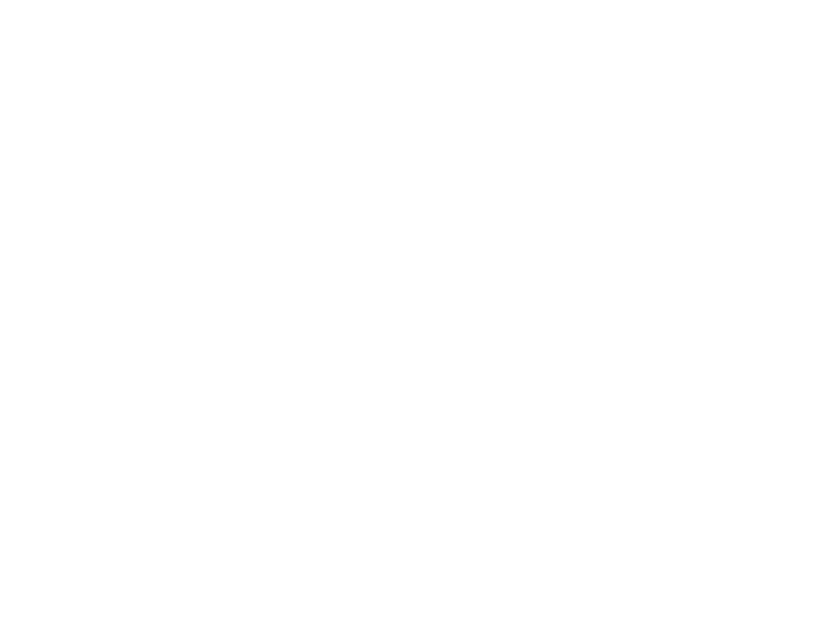
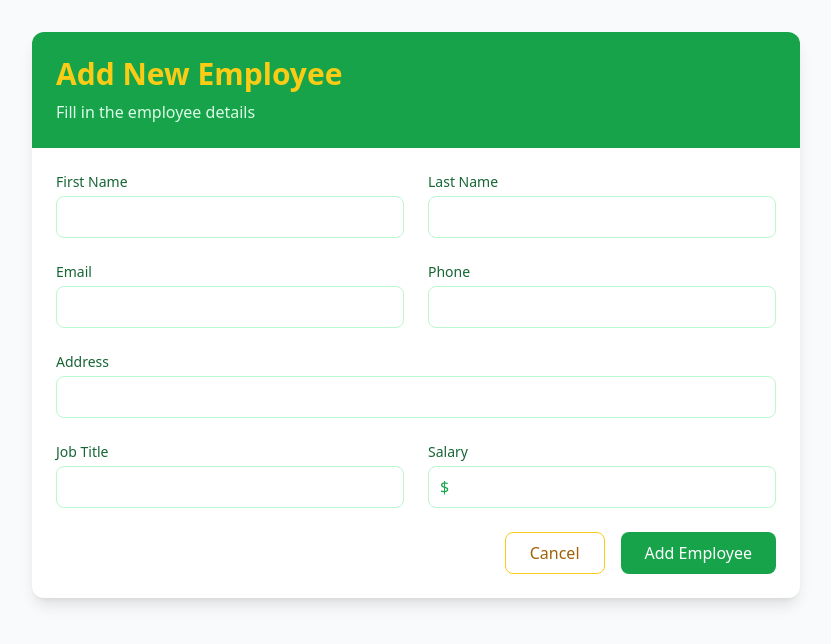
Before and after one commit to uvindu827/AgroVista, a React (Create React App) app in the folder frontend/: page /add-employee in a window 1280 px wide. Before the commit this address had no page. Shown: the top 644 px of the page, without its empty margins (224-1055 px from the left). Built offline with nearby package versions, Linux system fonts and the light colour scheme.

Commit message:
implemented add employees frontend

```diff
--- a/frontend/src/App.js
+++ b/frontend/src/App.js
@@ -1,6 +1,7 @@
 import React from 'react';
 import './App.css';
 import Staff from './components/StaffDetails/Staff';
+import AddEmployee from './components/AddEmployee/AddEmployee';
 import {Route, Routes} from 'react-router';
 
 function App() {
@@ -9,6 +10,7 @@ function App() {
       <React.Fragment>
         <Routes>
           <Route path="/" element={<Staff />}/>
+          <Route path="/add-employee" element={<AddEmployee />} />
         </Routes>
       </React.Fragment>
     </div>
--- /dev/null
+++ b/frontend/src/components/AddEmployee/AddEmployee.js
@@ -0,0 +1,186 @@
+import React, { useState } from "react";
+import { useNavigate } from "react-router-dom";
+import axios from "axios";
+
+function AddEmployee() {
+  const navigate = useNavigate();
+  const [inputs, setInputs] = useState({
+    firstName: "",
+    lastName: "",
+    email: "",
+    phoneNumber: "",
+    address: "",
+    jobTitle: "",
+    basicSalary: "",
+  });
+
+  const handleChange = (e) => {
+    setInputs((prevState) => ({
+      ...prevState,
+      [e.target.name]: e.target.value,
+    }));
+  };
+
+  const handleSubmit = (e) => {
+    e.preventDefault();
+    console.log(inputs);
+    sendRequest().then(() => navigate("/"));
+  };
+
+  const handleCancel = () => {
+    navigate(-1);
+  };
+
+  const sendRequest = async () => {
+    await axios.post("http://localhost:3000/api/staff/addStaff", {
+      firstName: String(inputs.firstName),
+      lastName: String(inputs.lastName),
+      email: String(inputs.email),
+      phoneNumber: String(inputs.phoneNumber),
+      address: String(inputs.address),
+      jobTitle: String(inputs.jobTitle),
+      basicSalary: Number(inputs.basicSalary),
+    }).then(res => res.data)
+  }
+
+  return (
+    <div className="min-h-screen bg-gray-50 py-8 px-4">
+      <div className="max-w-3xl mx-auto bg-white rounded-xl shadow-lg overflow-hidden">
+        {/* Form Header */}
+        <div className="bg-green-600 p-6">
+          <h2 className="text-3xl font-bold text-yellow-400 mb-2">
+            Add New Employee
+          </h2>
+          <p className="text-green-100">Fill in the employee details</p>
+        </div>
+
+        {/* Form Body */}
+        <form onSubmit={handleSubmit} className="p-6 space-y-6">
+          <div className="grid grid-cols-1 md:grid-cols-2 gap-6">
+            {/* First Name */}
+            <div>
+              <label className="block text-sm font-medium text-green-800 mb-1">
+                First Name
+              </label>
+              <input
+                type="text"
+                name="firstName"
+                value={inputs.firstName}
+                onChange={handleChange}
+                className="w-full px-4 py-2 border border-green-200 rounded-lg focus:ring-2 focus:ring-yellow-400 focus:border-green-600"
+              />
+            </div>
+
+            {/* Last Name */}
+            <div>
+              <label className="block text-sm font-medium text-green-800 mb-1">
+                Last Name
+              </label>
+              <input
+                type="text"
+                name="lastName"
+                value={inputs.lastName}
+                onChange={handleChange}
+                className="w-full px-4 py-2 border border-green-200 rounded-lg focus:ring-2 focus:ring-yellow-400 focus:border-green-600"
+              />
+            </div>
+
+            {/* Email */}
+            <div>
+              <label className="block text-sm font-medium text-green-800 mb-1">
+                Email
+              </label>
+              <input
+                type="email"
+                name="email"
+                value={inputs.email}
+                onChange={handleChange}
+                className="w-full px-4 py-2 border border-green-200 rounded-lg focus:ring-2 focus:ring-yellow-400 focus:border-green-600"
+              />
+            </div>
+
+            {/* Phone Number */}
+            <div>
+              <label className="block text-sm font-medium text-green-800 mb-1">
+                Phone
+              </label>
+              <input
+                type="tel"
+                name="phoneNumber"
+                value={inputs.phoneNumber}
+                onChange={handleChange}
+                className="w-full px-4 py-2 border border-green-200 rounded-lg focus:ring-2 focus:ring-yellow-400 focus:border-green-600"
+              />
+            </div>
+
+            {/* Address */}
+            <div className="md:col-span-2">
+              <label className="block text-sm font-medium text-green-800 mb-1">
+                Address
+              </label>
+              <input
+                type="text"
+                name="address"
+                value={inputs.address}
+                onChange={handleChange}
+                className="w-full px-4 py-2 border border-green-200 rounded-lg focus:ring-2 focus:ring-yellow-400 focus:border-green-600"
+              />
+            </div>
+
+            {/* Job Title */}
+            <div>
+              <label className="block text-sm font-medium text-green-800 mb-1">
+                Job Title
+              </label>
+              <input
+                type="text"
+                name="jobTitle"
+                value={inputs.jobTitle}
+                onChange={handleChange}
+                className="w-full px-4 py-2 border border-green-200 rounded-lg focus:ring-2 focus:ring-yellow-400 focus:border-green-600"
+              />
+            </div>
+
+            {/* Salary */}
+            <div>
+              <label className="block text-sm font-medium text-green-800 mb-1">
+                Salary
+              </label>
+              <div className="relative">
+                <span className="absolute left-3 top-1/2 -translate-y-1/2 text-green-600">
+                  $
+                </span>
+                <input
+                  type="number"
+                  name="basicSalary"
+                  value={inputs.basicSalary}
+                  onChange={handleChange}
+                  className="w-full pl-8 pr-4 py-2 border border-green-200 rounded-lg focus:ring-2 focus:ring-yellow-400 focus:border-green-600"
+                />
+              </div>
+            </div>
+          </div>
+
+          {/* Form Actions */}
+          <div className="flex justify-end gap-4 mt-8">
+            <button
+              type="button"
+              onClick={handleCancel}
+              className="px-6 py-2 border border-yellow-400 text-yellow-700 rounded-lg hover:bg-yellow-50"
+            >
+              Cancel
+            </button>
+            <button
+              type="submit"
+              className="px-6 py-2 bg-green-600 text-white rounded-lg hover:bg-green-700"
+            >
+              Add Employee
+            </button>
+          </div>
+        </form>
+      </div>
+    </div>
+  );
+}
+
+export default AddEmployee;
--- a/frontend/src/components/StaffDetails/Staff.js
+++ b/frontend/src/components/StaffDetails/Staff.js
@@ -1,5 +1,6 @@
 import React, { useEffect, useState } from "react";
 import axios from "axios";
+import { useNavigate } from "react-router-dom";
 import StaffMember from "../StaffMember/StaffMember";
 
 const URL = "http://localhost:3000/api/staff/getStaff";
@@ -12,6 +13,7 @@ function Staff() {
   const [staff, setStaff] = useState([]);
   const [loading, setLoading] = useState(true);
   const [error, setError] = useState(null);
+  const navigate = useNavigate();
 
   useEffect(() => {
     const fetchData = async () => {
@@ -27,6 +29,20 @@ function Staff() {
     fetchData();
   }, []);
 
+  const handleAddEmployee = () => {
+    navigate("/add-employee");
+  };
+
+  const handleEdit = (employeeId) => {
+    // Implement edit functionality
+    console.log("Edit employee:", employeeId);
+  };
+
+  const handleDelete = (employeeId) => {
+    // Implement delete functionality
+    console.log("Delete employee:", employeeId);
+  };
+
   if (loading) return <div className="p-4 text-green-600">Loading...</div>;
   if (error) return <div className="p-4 text-yellow-700">Error: {error}</div>;
 
@@ -38,6 +54,14 @@ function Staff() {
             Staff Details
           </h1>
         </div>
+        <div className="mt-4 sm:mt-0 sm:ml-16 sm:flex-none">
+          <button
+            onClick={handleAddEmployee}
+            className="inline-flex items-center justify-center rounded-md bg-green-600 px-4 py-2 text-sm font-medium text-white shadow-sm hover:bg-green-700 focus:outline-none focus:ring-2 focus:ring-green-500 focus:ring-offset-2"
+          >
+            Add Employee
+          </button>
+        </div>
       </div>
 
       <div className="mt-8 overflow-hidden shadow-lg ring-2 ring-green-200 rounded-xl">
@@ -45,6 +69,7 @@ function Staff() {
           <table className="min-w-full divide-y divide-green-200">
             <thead className="bg-green-100">
               <tr>
+                {/* Existing headers */}
                 <th scope="col" className="px-6 py-3 text-left text-sm font-semibold text-green-800 uppercase tracking-wider">
                   First Name
                 </th>
@@ -66,11 +91,19 @@ function Staff() {
                 <th scope="col" className="px-6 py-3 text-left text-sm font-semibold text-green-800 uppercase tracking-wider">
                   Salary
                 </th>
+                <th scope="col" className="px-6 py-3 text-right text-sm font-semibold text-green-800 uppercase tracking-wider">
+                  Actions
+                </th>
               </tr>
             </thead>
             <tbody className="bg-white divide-y divide-green-200">
-              {staff.map((member, i) => (
-                <StaffMember key={i} StaffMember={member} />
+              {staff.map((member) => (
+                <StaffMember
+                  key={member.id}
+                  StaffMember={member}
+                  onEdit={() => handleEdit(member.id)}
+                  onDelete={() => handleDelete(member.id)}
+                />
               ))}
             </tbody>
           </table>
--- a/frontend/src/components/StaffMember/StaffMember.js
+++ b/frontend/src/components/StaffMember/StaffMember.js
@@ -1,6 +1,6 @@
 import React from "react";
 
-function StaffMember({ StaffMember }) {
+function StaffMember({ StaffMember, onEdit, onDelete }) {
   const {
     firstName,
     lastName,
@@ -13,6 +13,7 @@ function StaffMember({ StaffMember }) {
 
   return (
     <tr className="hover:bg-yellow-50 transition-colors">
+      {/* Existing columns */}
       <td className="px-6 py-4 whitespace-nowrap text-gray-700">{firstName}</td>
       <td className="px-6 py-4 whitespace-nowrap text-gray-700">{lastName}</td>
       <td className="px-6 py-4 whitespace-nowrap text-gray-700">{email}</td>
@@ -20,6 +21,22 @@ function StaffMember({ StaffMember }) {
       <td className="px-6 py-4 whitespace-nowrap text-gray-700">{address}</td>
       <td className="px-6 py-4 whitespace-nowrap text-gray-700">{jobTitle}</td>
       <td className="px-6 py-4 whitespace-nowrap text-green-600 font-medium">${basicSalary}</td>
+
+      {/* Action buttons */}
+      <td className="px-6 py-4 whitespace-nowrap text-right text-sm font-medium">
+        <button
+          onClick={onEdit}
+          className="text-yellow-700 hover:text-yellow-900 mr-4"
+        >
+          Edit
+        </button>
+        <button
+          onClick={onDelete}
+          className="text-red-600 hover:text-red-900"
+        >
+          Delete
+        </button>
+      </td>
     </tr>
   );
 }
```
